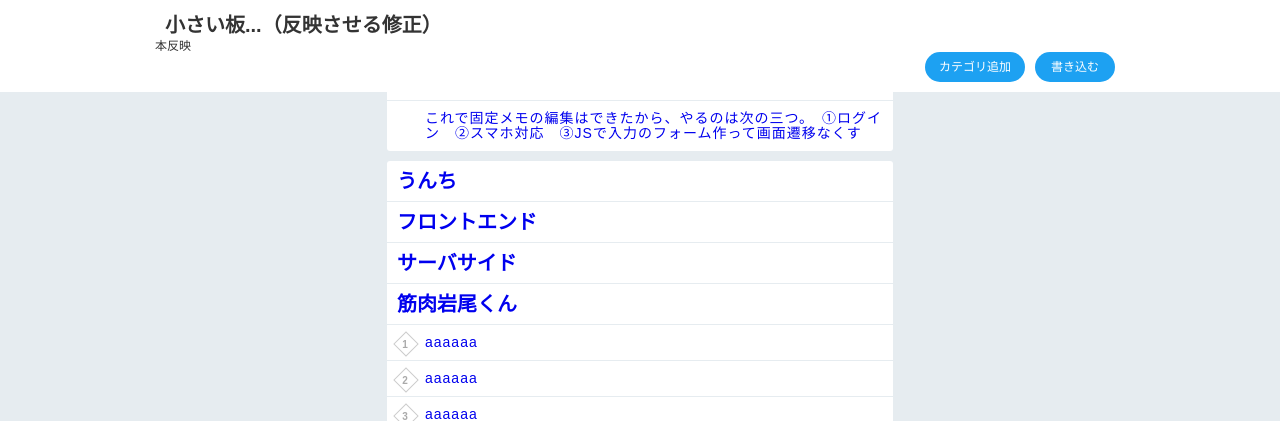
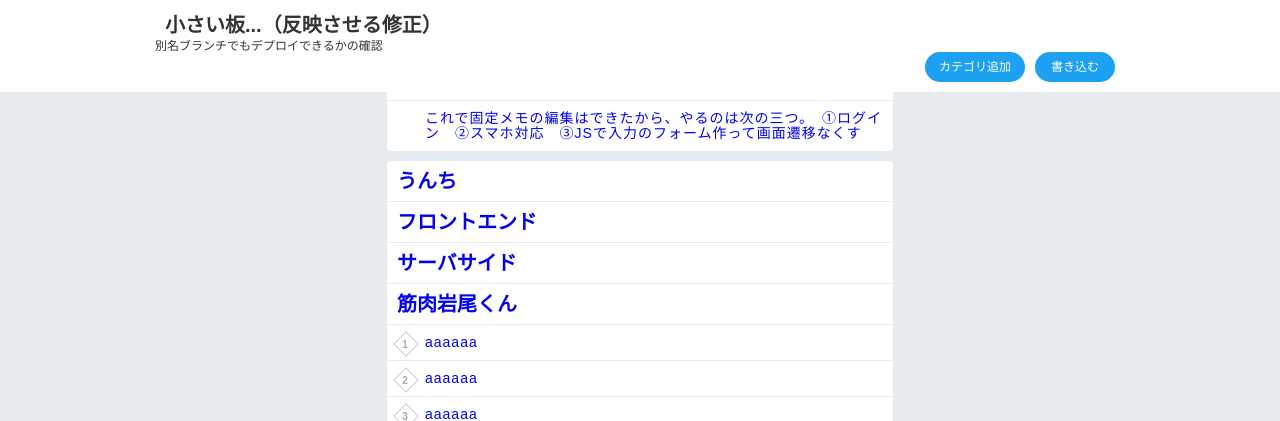
Before and after one commit to MoritaHiroki87/tryweb, a Django app: page /dekita/ in a window 1280 px wide. Shown: the top 421 px of the page. Run offline with Django 3.2, Linux system fonts and the light colour scheme; data comes from the database, SQL or seed files in the repository.

Commit message:
別名ブランチでもデプロイできるか確認

```diff
--- a/templates/dekita/index.html
+++ b/templates/dekita/index.html
@@ -15,7 +15,7 @@
     <header class="header">
         <div class="header-wrapper clearfix">
             <h1 class="title">小さい板...（反映させる修正）</h1>
-            <p>本反映</p>
+            <p>別名ブランチでもデプロイできるかの確認</p>
             <a class="todo-add" href="{% url 'dekita:add' %}">書き込む</a>
             <a class="category-add" href="{% url 'dekita:add_category' %}">カテゴリ追加</a>
         </div>
```
